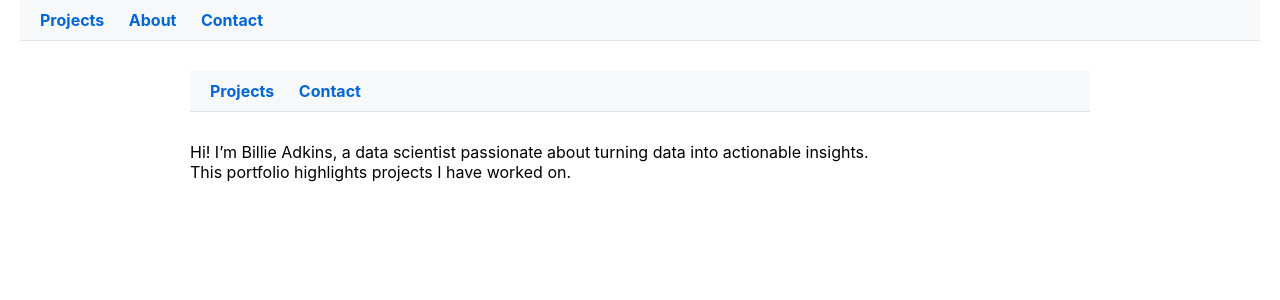
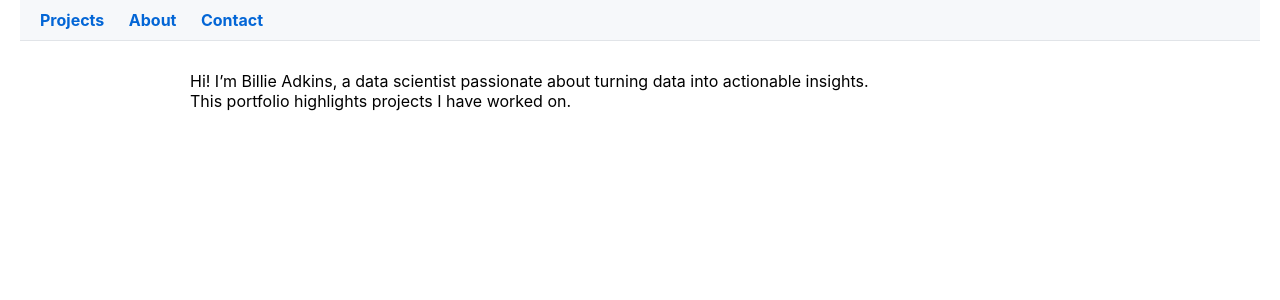
Before and after one commit to BADKINS17/ProjectShowcase, a Jekyll site: the page built from about.md, in a window 1280 px wide. Shown: the top 300 px of the page. Built offline with Jekyll 4.4.1, drawn with Linux system fonts in a browser that asks for light colours.

Commit message:
Update about.md

```diff
--- a/about.md
+++ b/about.md
@@ -3,11 +3,5 @@ layout: default
 title: "About"
 ---
 
-<!-- Navigation Links -->
-<nav style="margin-bottom: 30px;">
-  <a href="/ProjectShowcase/index.html" style="margin-right: 20px; font-weight: bold;">Projects</a>
-  <a href="/ProjectShowcase/contact.html" style="font-weight: bold;">Contact</a>
-</nav>
-
 Hi! I'm Billie Adkins, a data scientist passionate about turning data into actionable insights.
 This portfolio highlights projects I have worked on.
```
